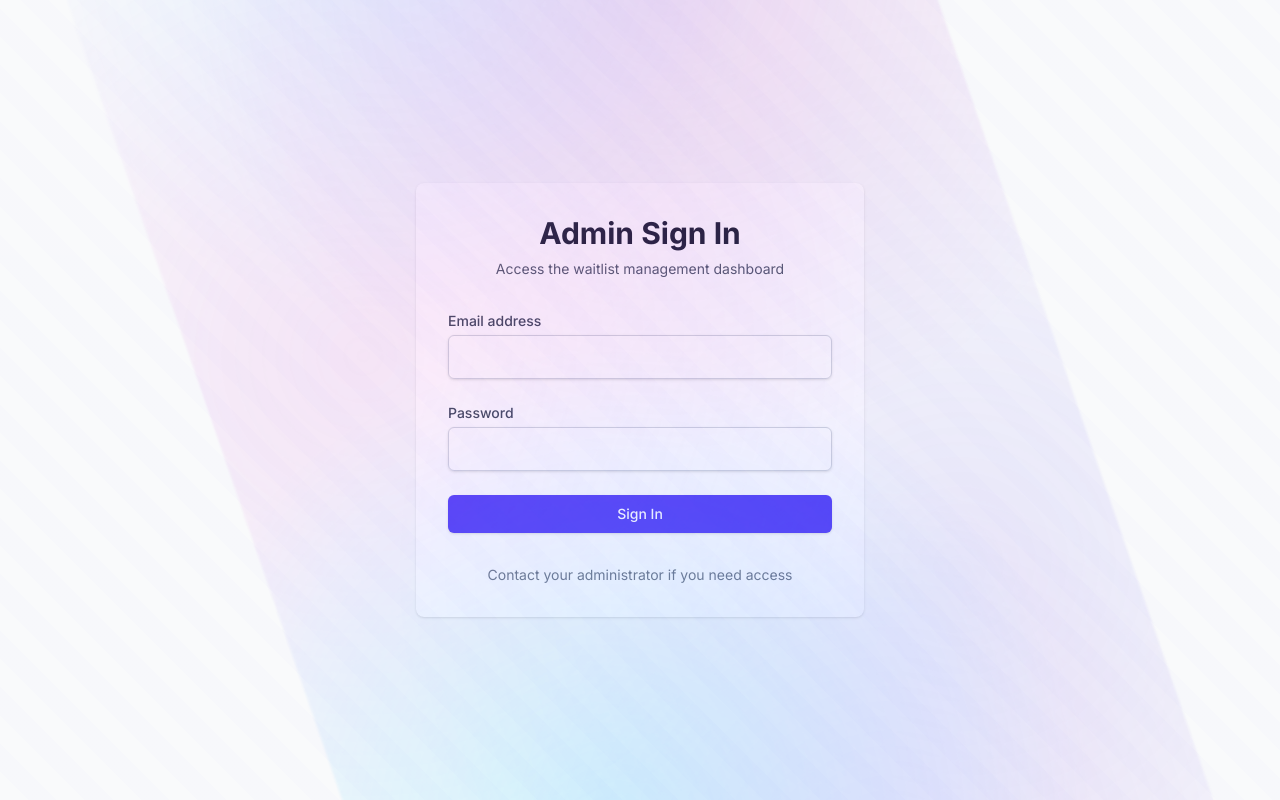
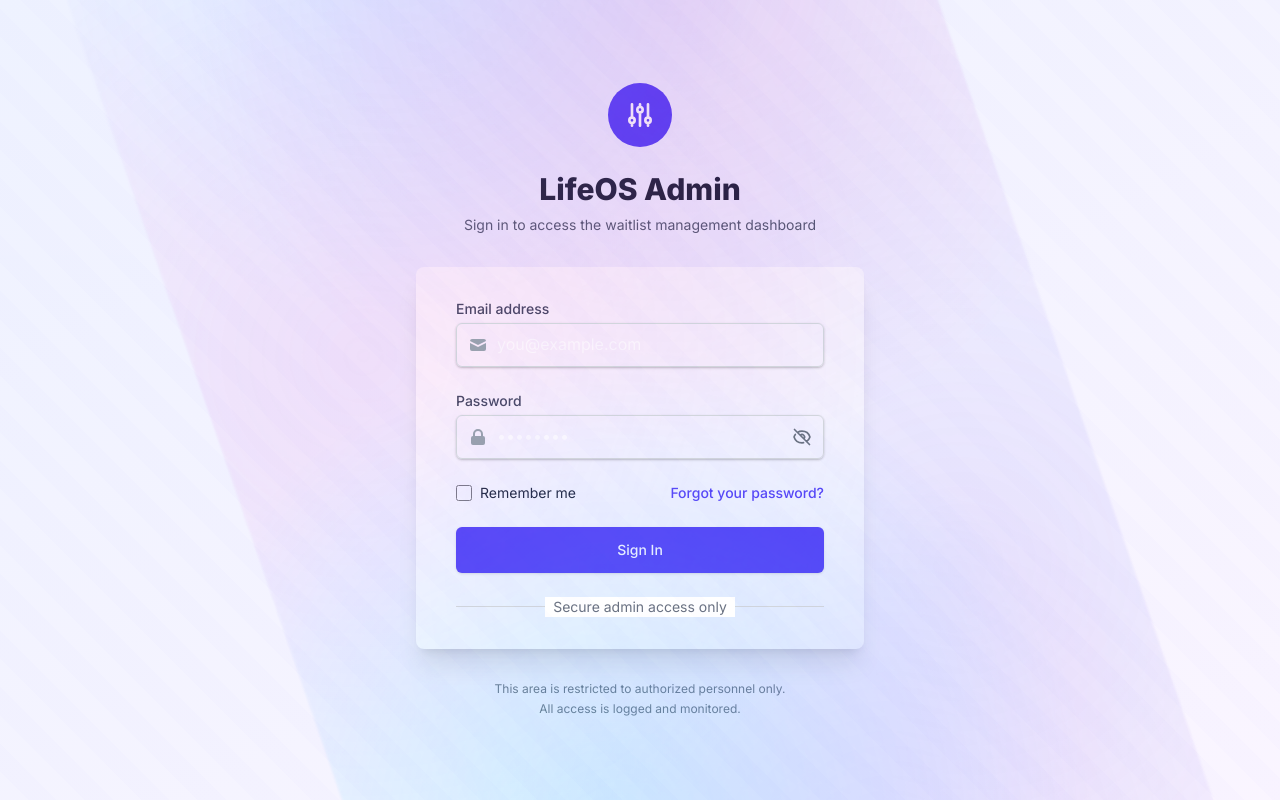
Before and after one commit to gitu16-hue/lifeos-website, a Next.js app: page /auth in a window 1280 px wide. Built offline with nearby package versions, Linux system fonts and the light colour scheme; no server answers.

Commit message:
feat(auth): enhance login page with password visibility toggle and advanced features

```diff
--- a/app/auth/page.tsx
+++ b/app/auth/page.tsx
@@ -11,11 +11,20 @@ export default function AuthPage() {
   const [loading, setLoading] = useState(false);
   const [error, setError] = useState<string | null>(null);
   const [mounted, setMounted] = useState(false);
+  const [showPassword, setShowPassword] = useState(false);
+  const [rememberMe, setRememberMe] = useState(false);
   const router = useRouter();
 
   // Mark when component is mounted on client
   useEffect(() => {
     setMounted(true);
+
+    // Check for saved email in localStorage
+    const savedEmail = localStorage.getItem('rememberedEmail');
+    if (savedEmail) {
+      setEmail(savedEmail);
+      setRememberMe(true);
+    }
   }, []);
 
   // Initialize Supabase client only after mounting
@@ -34,6 +43,13 @@ export default function AuthPage() {
         throw new Error('Supabase client not initialized');
       }
 
+      // Handle remember me
+      if (rememberMe) {
+        localStorage.setItem('rememberedEmail', email);
+      } else {
+        localStorage.removeItem('rememberedEmail');
+      }
+
       const { error } = await supabase.auth.signInWithPassword({
         email,
         password,
@@ -47,7 +63,38 @@ export default function AuthPage() {
       router.refresh();
     } catch (err: any) {
       console.error('Sign in error:', err);
+
+      // Handle specific error messages
+      if (err.message.includes('Invalid login credentials')) {
+        setError('Invalid email or password');
+      } else if (err.message.includes('Email not confirmed')) {
+        setError('Please verify your email before signing in');
+      } else {
         setError(err.message || 'Failed to sign in');
+      }
+    } finally {
+      setLoading(false);
+    }
+  };
+
+  const handleForgotPassword = async () => {
+    if (!email) {
+      setError('Please enter your email address');
+      return;
+    }
+
+    try {
+      setLoading(true);
+      const { error } = await supabase!.auth.resetPasswordForEmail(email, {
+        redirectTo: `${window.location.origin}/auth/reset-password`,
+      });
+
+      if (error) throw error;
+
+      setError(null);
+      alert('Password reset link sent to your email!');
+    } catch (err: any) {
+      setError(err.message || 'Failed to send reset email');
     } finally {
       setLoading(false);
     }
@@ -56,7 +103,7 @@ export default function AuthPage() {
   // Show loading state while mounting
   if (!mounted) {
     return (
-      <div className="min-h-screen flex items-center justify-center bg-gray-50">
+      <div className="min-h-screen flex items-center justify-center bg-gradient-to-br from-indigo-50 to-purple-50">
         <div className="text-center">
           <div className="inline-block h-8 w-8 animate-spin rounded-full border-4 border-solid border-indigo-600 border-r-transparent"></div>
           <p className="mt-4 text-gray-600">Loading...</p>
@@ -66,65 +113,174 @@ export default function AuthPage() {
   }
 
   return (
-    <div className="min-h-screen flex items-center justify-center bg-gray-50">
-      <div className="max-w-md w-full space-y-8 p-8 bg-white rounded-lg shadow">
-        <div>
-          <h2 className="text-3xl font-bold text-center text-gray-900">Admin Sign In</h2>
-          <p className="mt-2 text-center text-sm text-gray-600">
-            Access the waitlist management dashboard
+    <div className="min-h-screen flex items-center justify-center bg-gradient-to-br from-indigo-50 to-purple-50 py-12 px-4 sm:px-6 lg:px-8">
+      <div className="max-w-md w-full space-y-8">
+        {/* Logo or Brand */}
+        <div className="text-center">
+          <div className="flex justify-center">
+            <div className="h-16 w-16 bg-indigo-600 rounded-full flex items-center justify-center">
+              <svg className="h-8 w-8 text-white" fill="none" stroke="currentColor" viewBox="0 0 24 24">
+                <path strokeLinecap="round" strokeLinejoin="round" strokeWidth={2} d="M12 6V4m0 2a2 2 0 100 4m0-4a2 2 0 110 4m-6 8a2 2 0 100-4m0 4a2 2 0 110-4m0 4v2m0-6V4m6 6v10m6-2a2 2 0 100-4m0 4a2 2 0 110-4m0 4v2m0-6V4" />
+              </svg>
+            </div>
+          </div>
+          <h2 className="mt-6 text-3xl font-extrabold text-gray-900">LifeOS Admin</h2>
+          <p className="mt-2 text-sm text-gray-600">
+            Sign in to access the waitlist management dashboard
           </p>
         </div>
 
+        {/* Main Card */}
+        <div className="bg-white py-8 px-4 shadow-xl rounded-lg sm:px-10 transition-all duration-300 hover:shadow-2xl">
           <form onSubmit={handleSignIn} className="space-y-6">
+            {/* Error Message */}
             {error && (
-            <div className="bg-red-50 border border-red-200 text-red-700 px-4 py-3 rounded">
-              {error}
+              <div className="bg-red-50 border-l-4 border-red-500 text-red-700 px-4 py-3 rounded-md animate-shake">
+                <div className="flex">
+                  <div className="flex-shrink-0">
+                    <svg className="h-5 w-5 text-red-500" fill="currentColor" viewBox="0 0 20 20">
+                      <path fillRule="evenodd" d="M10 18a8 8 0 100-16 8 8 0 000 16zM8.707 7.293a1 1 0 00-1.414 1.414L8.586 10l-1.293 1.293a1 1 0 101.414 1.414L10 11.414l1.293 1.293a1 1 0 001.414-1.414L11.414 10l1.293-1.293a1 1 0 00-1.414-1.414L10 8.586 8.707 7.293z" clipRule="evenodd" />
+                    </svg>
+                  </div>
+                  <div className="ml-3">
+                    <p className="text-sm">{error}</p>
+                  </div>
+                </div>
               </div>
             )}
 
+            {/* Email Field */}
             <div>
               <label htmlFor="email" className="block text-sm font-medium text-gray-700">
                 Email address
               </label>
+              <div className="mt-1 relative rounded-md shadow-sm">
+                <div className="absolute inset-y-0 left-0 pl-3 flex items-center pointer-events-none">
+                  <svg className="h-5 w-5 text-gray-400" fill="currentColor" viewBox="0 0 20 20">
+                    <path d="M2.003 5.884L10 9.882l7.997-3.998A2 2 0 0016 4H4a2 2 0 00-1.997 1.884z" />
+                    <path d="M18 8.118l-8 4-8-4V14a2 2 0 002 2h12a2 2 0 002-2V8.118z" />
+                  </svg>
+                </div>
                 <input
                   id="email"
                   type="email"
                   value={email}
                   onChange={(e) => setEmail(e.target.value)}
-              className="mt-1 block w-full px-3 py-2 border border-gray-300 rounded-md shadow-sm focus:outline-none focus:ring-indigo-500 focus:border-indigo-500"
+                  className="mt-1 block w-full pl-10 px-3 py-2 border border-gray-300 rounded-md shadow-sm focus:outline-none focus:ring-indigo-500 focus:border-indigo-500 transition-colors duration-200"
+                  placeholder="you@example.com"
                   required
                   disabled={loading}
                 />
               </div>
+            </div>
 
+            {/* Password Field with Toggle */}
             <div>
               <label htmlFor="password" className="block text-sm font-medium text-gray-700">
                 Password
               </label>
+              <div className="mt-1 relative rounded-md shadow-sm">
+                <div className="absolute inset-y-0 left-0 pl-3 flex items-center pointer-events-none">
+                  <svg className="h-5 w-5 text-gray-400" fill="currentColor" viewBox="0 0 20 20">
+                    <path fillRule="evenodd" d="M5 9V7a5 5 0 0110 0v2a2 2 0 012 2v5a2 2 0 01-2 2H5a2 2 0 01-2-2v-5a2 2 0 012-2zm8-2v2H7V7a3 3 0 016 0z" clipRule="evenodd" />
+                  </svg>
+                </div>
                 <input
                   id="password"
-              type="password"
+                  type={showPassword ? 'text' : 'password'}
                   value={password}
                   onChange={(e) => setPassword(e.target.value)}
-              className="mt-1 block w-full px-3 py-2 border border-gray-300 rounded-md shadow-sm focus:outline-none focus:ring-indigo-500 focus:border-indigo-500"
+                  className="mt-1 block w-full pl-10 pr-10 px-3 py-2 border border-gray-300 rounded-md shadow-sm focus:outline-none focus:ring-indigo-500 focus:border-indigo-500 transition-colors duration-200"
+                  placeholder="••••••••"
                   required
                   disabled={loading}
                 />
+                <button
+                  type="button"
+                  onClick={() => setShowPassword(!showPassword)}
+                  className="absolute inset-y-0 right-0 pr-3 flex items-center text-sm leading-5"
+                >
+                  {showPassword ? (
+                    <svg className="h-5 w-5 text-gray-500 hover:text-gray-700 transition-colors" fill="none" viewBox="0 0 24 24" stroke="currentColor">
+                      <path strokeLinecap="round" strokeLinejoin="round" strokeWidth={2} d="M15 12a3 3 0 11-6 0 3 3 0 016 0z" />
+                      <path strokeLinecap="round" strokeLinejoin="round" strokeWidth={2} d="M2.458 12C3.732 7.943 7.523 5 12 5c4.478 0 8.268 2.943 9.542 7-1.274 4.057-5.064 7-9.542 7-4.477 0-8.268-2.943-9.542-7z" />
+                    </svg>
+                  ) : (
+                    <svg className="h-5 w-5 text-gray-500 hover:text-gray-700 transition-colors" fill="none" viewBox="0 0 24 24" stroke="currentColor">
+                      <path strokeLinecap="round" strokeLinejoin="round" strokeWidth={2} d="M13.875 18.825A10.05 10.05 0 0112 19c-4.478 0-8.268-2.943-9.543-7a9.97 9.97 0 011.563-3.029m5.858.908a3 3 0 114.243 4.243M9.878 9.878l4.242 4.242M9.88 9.88l-3.29-3.29m7.532 7.532l3.29 3.29M3 3l3.59 3.59m0 0A9.953 9.953 0 0112 5c4.478 0 8.268 2.943 9.543 7a10.025 10.025 0 01-4.132 5.411m0 0L21 21" />
+                    </svg>
+                  )}
+                </button>
+              </div>
             </div>
 
+            {/* Remember Me & Forgot Password */}
+            <div className="flex items-center justify-between">
+              <div className="flex items-center">
+                <input
+                  id="remember-me"
+                  type="checkbox"
+                  checked={rememberMe}
+                  onChange={(e) => setRememberMe(e.target.checked)}
+                  className="h-4 w-4 text-indigo-600 focus:ring-indigo-500 border-gray-300 rounded transition-colors duration-200"
+                />
+                <label htmlFor="remember-me" className="ml-2 block text-sm text-gray-900">
+                  Remember me
+                </label>
+              </div>
+
+              <div className="text-sm">
+                <button
+                  type="button"
+                  onClick={handleForgotPassword}
+                  className="font-medium text-indigo-600 hover:text-indigo-500 transition-colors duration-200"
+                >
+                  Forgot your password?
+                </button>
+              </div>
+            </div>
+
+            {/* Submit Button */}
             <div>
               <button
                 type="submit"
                 disabled={loading}
-              className="w-full flex justify-center py-2 px-4 border border-transparent rounded-md shadow-sm text-sm font-medium text-white bg-indigo-600 hover:bg-indigo-700 focus:outline-none focus:ring-2 focus:ring-offset-2 focus:ring-indigo-500 disabled:opacity-50 disabled:cursor-not-allowed"
+                className="w-full flex justify-center py-3 px-4 border border-transparent rounded-md shadow-sm text-sm font-medium text-white bg-indigo-600 hover:bg-indigo-700 focus:outline-none focus:ring-2 focus:ring-offset-2 focus:ring-indigo-500 disabled:opacity-50 disabled:cursor-not-allowed transform transition-all duration-200 hover:scale-[1.02] active:scale-[0.98]"
               >
-              {loading ? 'Signing in...' : 'Sign In'}
+                {loading ? (
+                  <>
+                    <svg className="animate-spin -ml-1 mr-3 h-5 w-5 text-white" fill="none" viewBox="0 0 24 24">
+                      <circle className="opacity-25" cx="12" cy="12" r="10" stroke="currentColor" strokeWidth="4"></circle>
+                      <path className="opacity-75" fill="currentColor" d="M4 12a8 8 0 018-8V0C5.373 0 0 5.373 0 12h4zm2 5.291A7.962 7.962 0 014 12H0c0 3.042 1.135 5.824 3 7.938l3-2.647z"></path>
+                    </svg>
+                    Signing in...
+                  </>
+                ) : (
+                  'Sign In'
+                )}
               </button>
             </div>
           </form>
 
-        <div className="text-center text-sm text-gray-500">
-          <p>Contact your administrator if you need access</p>
+          {/* Footer */}
+          <div className="mt-6">
+            <div className="relative">
+              <div className="absolute inset-0 flex items-center">
+                <div className="w-full border-t border-gray-300"></div>
+              </div>
+              <div className="relative flex justify-center text-sm">
+                <span className="px-2 bg-white text-gray-500">
+                  Secure admin access only
+                </span>
+              </div>
+            </div>
+          </div>
+        </div>
+
+        {/* Help Text */}
+        <div className="text-center text-xs text-gray-500">
+          <p>This area is restricted to authorized personnel only.</p>
+          <p className="mt-1">All access is logged and monitored.</p>
         </div>
       </div>
     </div>
```
Lines whose indentation alone changed are shown as unchanged.
